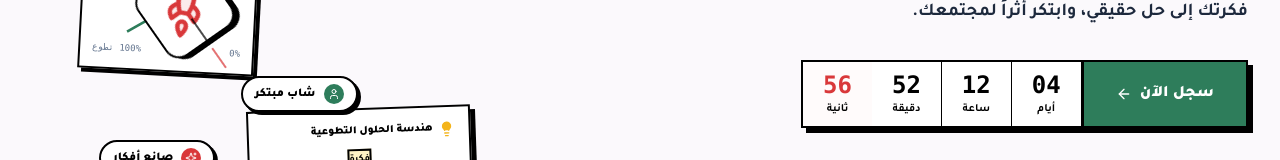
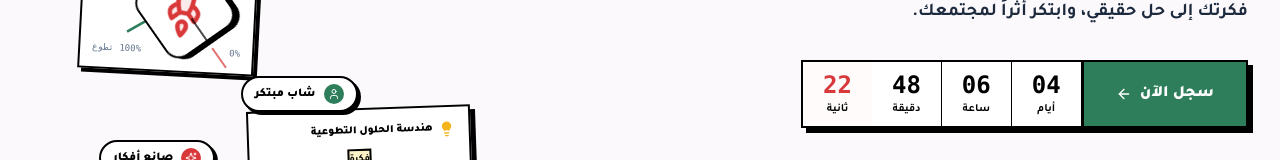
Before and after one commit to abdorenouni/algeria-volunteer-hackathon, a Next.js app: page / in a window 1280 px wide. Shown: the part 335-495 px from the top of the page. Built offline with nearby package versions, Linux system fonts and the light colour scheme.

Commit message:
fix: live countdown timer counting down to Sept 19 2026 event date

```diff
--- a/components/ui/CountdownTimer.tsx
+++ b/components/ui/CountdownTimer.tsx
@@ -1,51 +1,35 @@
 'use client';
 
-import React, { useState, useEffect } from 'react';
+import React, { useState, useEffect, useCallback } from 'react';
 import Link from 'next/link';
 import { ArrowLeft } from 'lucide-react';
 
-const INITIAL_SECONDS = 4 * 86400 + 12 * 3600 + 53 * 60 + 2; // 04d 12h 53m 02s
+// Target date: September 19, 2026 at 08:30 AM (Algeria time, UTC+1)
+const TARGET_DATE = new Date('2026-09-19T08:30:00+01:00').getTime();
+
+function getTimeLeft() {
+  const now = Date.now();
+  const diff = TARGET_DATE - now;
+  if (diff <= 0) return { days: 0, hours: 0, minutes: 0, seconds: 0 };
+
+  return {
+    days: Math.floor(diff / (1000 * 60 * 60 * 24)),
+    hours: Math.floor((diff % (1000 * 60 * 60 * 24)) / (1000 * 60 * 60)),
+    minutes: Math.floor((diff % (1000 * 60 * 60)) / (1000 * 60)),
+    seconds: Math.floor((diff % (1000 * 60)) / 1000),
+  };
+}
 
 export default function CountdownTimer() {
-  const [totalSeconds, setTotalSeconds] = useState<number>(INITIAL_SECONDS);
-  const [mounted, setMounted] = useState<boolean>(false);
+  const [timeLeft, setTimeLeft] = useState(getTimeLeft);
 
   useEffect(() => {
-    setMounted(true);
-
-    // Initialize from sessionStorage or start fresh from INITIAL_SECONDS
-    const STORAGE_KEY = 'dz_hackathon_remaining_seconds_v2';
-    try {
-      const stored = sessionStorage.getItem(STORAGE_KEY);
-      if (stored) {
-        const val = parseInt(stored, 10);
-        if (!isNaN(val) && val > 0) {
-          setTotalSeconds(val);
-        }
-      }
-    } catch {
-      // ignore
-    }
-
     const interval = setInterval(() => {
-      setTotalSeconds((prev) => {
-        const next = prev > 0 ? prev - 1 : 0;
-        try {
-          sessionStorage.setItem(STORAGE_KEY, next.toString());
-        } catch {
-          // ignore
-        }
-        return next;
-      });
+      setTimeLeft(getTimeLeft());
     }, 1000);
 
     return () => clearInterval(interval);
   }, []);
-
-  const days = Math.floor(totalSeconds / 86400);
-  const hours = Math.floor((totalSeconds % 86400) / 3600);
-  const minutes = Math.floor((totalSeconds % 3600) / 60);
-  const seconds = totalSeconds % 60;
 
   const formatNumber = (num: number) => {
     return num < 10 ? `0${num}` : `${num}`;
@@ -63,39 +47,40 @@ export default function CountdownTimer() {
         <ArrowLeft className="w-4 h-4 transition-transform group-hover:-translate-x-1" />
       </Link>
 
-      {/* 4 Countdown Boxes (From Right to Left in RTL: Days, Hours, Minutes, Seconds) */}
+      {/* 4 Countdown Boxes */}
       <div className="flex items-center divide-x divide-x-reverse divide-black bg-white">
 
-        {/* Days Box */}
+        {/* Days */}
         <div className="flex flex-col items-center justify-center px-4 sm:px-5 py-2 min-w-[64px]">
-          <span className="text-xl sm:text-2xl font-black font-mono text-black leading-tight">
-            {mounted ? formatNumber(days) : '--'}
+          <span className="text-xl sm:text-2xl font-black font-mono text-black leading-tight" suppressHydrationWarning>
+            {formatNumber(timeLeft.days)}
           </span>
           <span className="text-[11px] font-bold text-black mt-0.5">أيام</span>
         </div>
 
-        {/* Hours Box */}
+        {/* Hours */}
         <div className="flex flex-col items-center justify-center px-4 sm:px-5 py-2 min-w-[64px]">
-          <span className="text-xl sm:text-2xl font-black font-mono text-black leading-tight">
-            {mounted ? formatNumber(hours) : '--'}
+          <span className="text-xl sm:text-2xl font-black font-mono text-black leading-tight" suppressHydrationWarning>
+            {formatNumber(timeLeft.hours)}
           </span>
           <span className="text-[11px] font-bold text-black mt-0.5">ساعة</span>
         </div>
 
-        {/* Minutes Box */}
+        {/* Minutes */}
         <div className="flex flex-col items-center justify-center px-4 sm:px-5 py-2 min-w-[64px]">
-          <span className="text-xl sm:text-2xl font-black font-mono text-black leading-tight">
-            {mounted ? formatNumber(minutes) : '--'}
+          <span className="text-xl sm:text-2xl font-black font-mono text-black leading-tight" suppressHydrationWarning>
+            {formatNumber(timeLeft.minutes)}
           </span>
           <span className="text-[11px] font-bold text-black mt-0.5">دقيقة</span>
         </div>
 
-        {/* Seconds Box (Active live ticker in Crimson Red #D9383A) */}
+        {/* Seconds (live ticker in red) */}
         <div className="flex flex-col items-center justify-center px-4 sm:px-5 py-2 min-w-[64px] bg-red-50/30">
           <span
             className="text-xl sm:text-2xl font-black font-mono text-[#D9383A] leading-tight"
+            suppressHydrationWarning
           >
-            {mounted ? formatNumber(seconds) : '--'}
+            {formatNumber(timeLeft.seconds)}
           </span>
           <span className="text-[11px] font-bold text-black mt-0.5">ثانية</span>
         </div>
```
